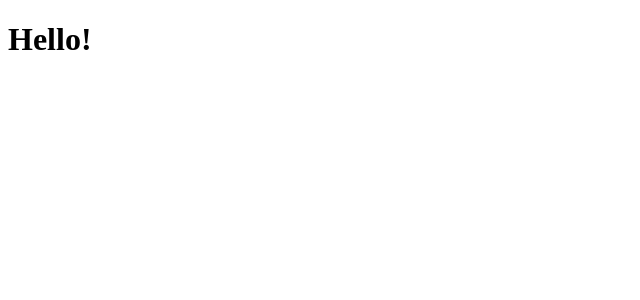
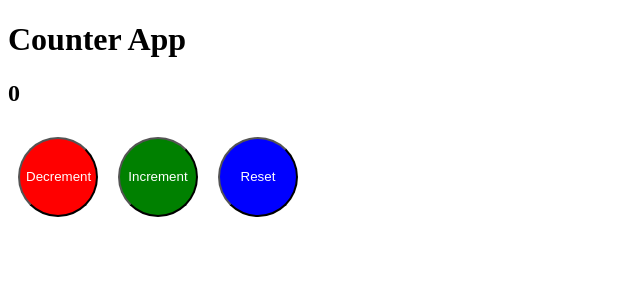
Before and after one commit to yashkmuar/Counter-App-Using-Angular, an Angular app: page / in a window 1280 px wide. Shown: the top 300 px of the page, without its empty margins (0-640 px from the left). Built offline with nearby package versions, Linux system fonts and the light colour scheme.

Commit message:
Color added to the buttons

```diff
--- a/src/app/app.css
+++ b/src/app/app.css
@@ -0,0 +1,18 @@
+.btn{
+    width: 80px;
+    height: 80px;
+    border-radius: 50%;
+    margin: 10px;
+    color: #fff;
+    cursor: pointer;
+}
+
+.bg-red{
+    background-color: red;
+}
+.bg-green{
+    background-color: green;
+}
+.bg-blue{
+    background-color: blue;
+}
--- a/src/app/app.html
+++ b/src/app/app.html
@@ -1 +1,9 @@
-<h1>Hello!</h1>
+<h1>Counter App</h1>
+<div>
+  <h2>0</h2>
+  <div>
+    <button class="btn bg-red">Decrement</button>
+    <button class="btn bg-green">Increment</button>
+    <button class="btn bg-blue">Reset</button>
+  </div>
+</div>
```
